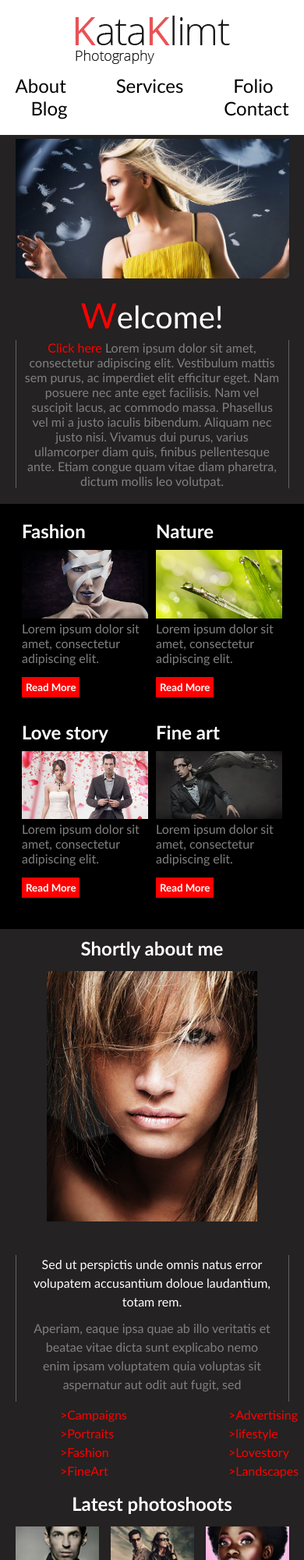
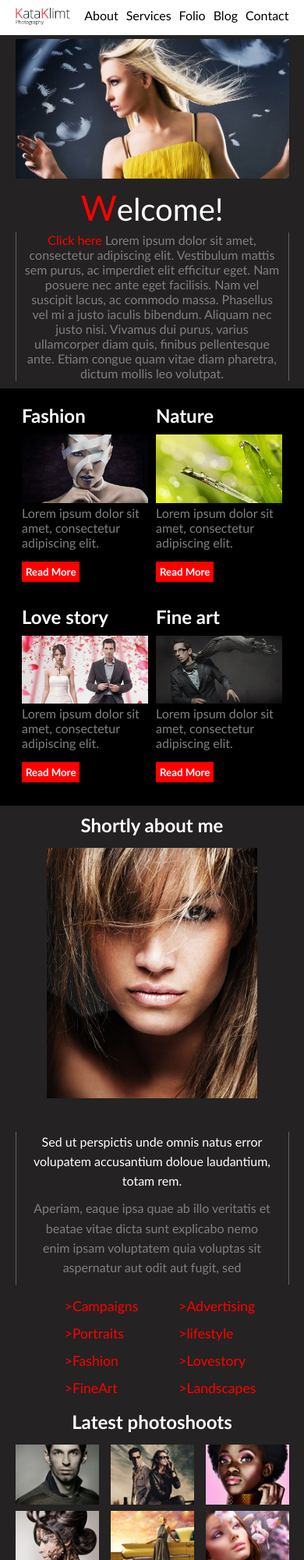
Before and after one commit to fouz0062/katak1-flex-template, a plain HTML site: page index.html in a window 390 px wide. Shown: the top 2000 px of the page at 78% size. Drawn offline with Linux system fonts and the light colour scheme.

Commit message:
Add files via upload

```diff
--- a/css/style.css
+++ b/css/style.css
@@ -186,7 +186,7 @@ div h2 {
 }
 
 .flex5 p {
-    line-height: 1.5;
+    line-height: 1.57;
 }
 
 
@@ -211,12 +211,15 @@ div h2 {
 } */
 
 .grid1 {
-    display: inline-block;
-    margin: 5px auto;
+    /* display: inline-block;
+    margin: 5px auto; */
 }
 
 .grid1 div {
     float: left;
+    width: 100%;
+    margin: 0 auto;
+    margin-top: 10px;
 }
 
 .grid1 div:nth-child(2) {
@@ -225,6 +228,7 @@ div h2 {
 
 .grid1 p a {
     color: red;
+    line-height: 2;
 }
 
 .h2 {
@@ -289,19 +293,35 @@ div h2 {
     .container2 {
         width: 90%;
         text-align: center;
+        margin: 0 auto;
     }
-    .logo,
+    .logo {
+        width: 20%;
+    }
     .welcome,
     .description {
         width: 100%;
     }
+    .logo,
     .menu {
-        width: 100%;
-        justify-content: space-between;
+        align-self: center;
     }
-    .menu div:first-child {
+    .menu {
+        width: 80%;
+        justify-content: flex-end;
+        align-content: center;
+        margin-top: -6px;
+    }
+    .menu div {
+        font-size: 1rem;
+        padding: 0;
+        padding-left: 10px;
+        margin: 0;
+        align-self: center;
+    }
+    /* .menu div:first-child {
         padding-left: 0;
-    }
+    } */
     #slider {
         height: auto;
         padding-top: 5px;
@@ -319,7 +339,7 @@ div h2 {
     .flex4 div:first-child,
     .flex4 div:last-child,
     .flex5 div:first-child,
-    .flex5 div:last-child {
+    .flex5 div:last-child:first-child {
         width: 100%;
     }
     .aboutme>p {
@@ -335,17 +355,28 @@ div h2 {
         margin-top: 40px;
         padding-right: 0px;
     }
+    /* .flex5 img {
+        width: 100%;
+        height: auto;
+    } */
     .grid1 {
         display: flex;
-        justify-content: center;
-    }
-    .grid1 div {
-        width: 50%;
+        width: 70% !important;
+        margin: 0 auto;
+        gap: 0 20%;
+        margin-left: 18%;
     }
     .grid1 div p {
         text-align: left;
-        padding-left: 70px;
+        padding: 0;
+        font-size: 1.1rem;
     }
+    .grid1 div:nth-child(2) {
+        padding: 0;
+    }
+    /* .grid1>div {
+        padding: 0 10px;
+    } */
     .grid6 {
         grid-template-columns: auto auto auto;
     }
@@ -367,9 +398,9 @@ div h2 {
 @media only screen and (max-width:375px) {
     .container,
     .container2 {
-        width: 100%;
-        /* margin: 0%;
-        padding: 0%; */
+        width: 95%;
+        margin: 0 auto;
+        /* padding: 0%; */
     }
     .flex {
         justify-content: flex-start;
@@ -381,14 +412,15 @@ div h2 {
     }
     .menu {
         width: 80%;
-        margin-top: -2px;
+        margin-top: -4px;
         justify-content: flex-end;
     }
     .menu div {
         /* width: 20%; */
-        font-size: 1rem;
-        padding: 0 10px;
+        font-size: 0.9rem;
+        /* padding: 0 10px; */
         padding-right: 0px;
+        padding-left: 5px;
         /* margin: 0 auto; */
     }
     #slider {
@@ -418,10 +450,12 @@ div h2 {
     .aboutme>p {
         border-right: 1px solid rgb(100, 97, 97);
         border-left: 1px solid rgb(100, 97, 97);
+        padding: 0 2px;
+        font-size: 0.9rem;
     }
-    .aboutme p:nth-child(2) {
+    /* .aboutme p:nth-child(2) {
         padding: 0 2px;
-    }
+    } */
     .flex5 .aboutme {
         margin-top: 40px;
     }
```
